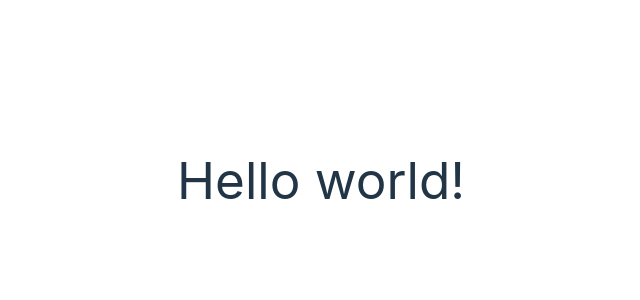
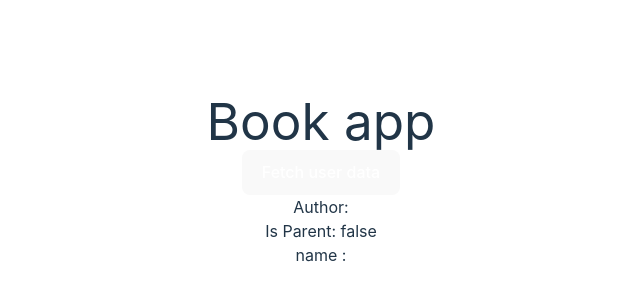
Before and after one commit to Rithik2211/book-store-management, a React (Vite) app in the folder frontend/: page / in a window 1280 px wide. Shown: the part 220-520 px from the top of the page, without its empty margins (319-959 px from the left). Built offline with nearby package versions, Linux system fonts and the light colour scheme.

Commit message:
updated app code

```diff
--- a/frontend/src/App.jsx
+++ b/frontend/src/App.jsx
@@ -1,11 +1,13 @@
 import './App.css'
+import HomePage from './pages/HomePage'
 
 function App() {
   return (
     <>
       <h1 className="text-3xl font-bold text-blue-500">
-        Hello world!
+        Book app
       </h1>
+      <HomePage />
     </>
   )
 }
--- a/frontend/src/index.css
+++ b/frontend/src/index.css
@@ -9,7 +9,7 @@
 
   color-scheme: light dark;
   color: rgba(255, 255, 255, 0.87);
-  background-color: #242424;
+  background-color: white;
 
   font-synthesis: none;
   text-rendering: optimizeLegibility;
@@ -49,6 +49,7 @@ button {
   background-color: #1a1a1a;
   cursor: pointer;
   transition: border-color 0.25s;
+  color: white;
 }
 button:hover {
   border-color: #646cff;
--- /dev/null
+++ b/frontend/src/pages/HomePage.tsx
@@ -0,0 +1,40 @@
+import React, { useState } from 'react'
+
+
+interface useDataType{
+    name : string;
+    author : string;
+    isParent : boolean;
+    title : string;
+}
+const HomePage = () => {
+    const [userdata, setUserdata] = useState({
+        name : "",
+        author : "",
+        isParent : false,
+        title : ""
+    });
+    const handleFetch = (route: string) => {
+        fetch(`http://localhost:3000${route}`)
+        .then(res => res.json())
+        .then(data => setUserdata(data))
+        .catch(err => console.log("fetch error", err))
+    }
+  return (
+    <div className='flex justify-between items-end flex-col gap-2 text-black'>
+        <div className=''>
+            <button onClick={() => handleFetch('/getData')}>Fetch user data</button>
+        </div>
+        {
+            userdata && <div className='mx-2 my-3 p-2 border border-black'>
+            <h1> {userdata?.title} </h1>
+            <p>Author: {userdata?.author} </p>
+            <p>Is Parent: {userdata?.isParent.toString()} </p>
+            <p>name : {userdata?.name}</p>
+        </div>
+        }
+    </div>
+  )
+}
+
+export default HomePage
```
